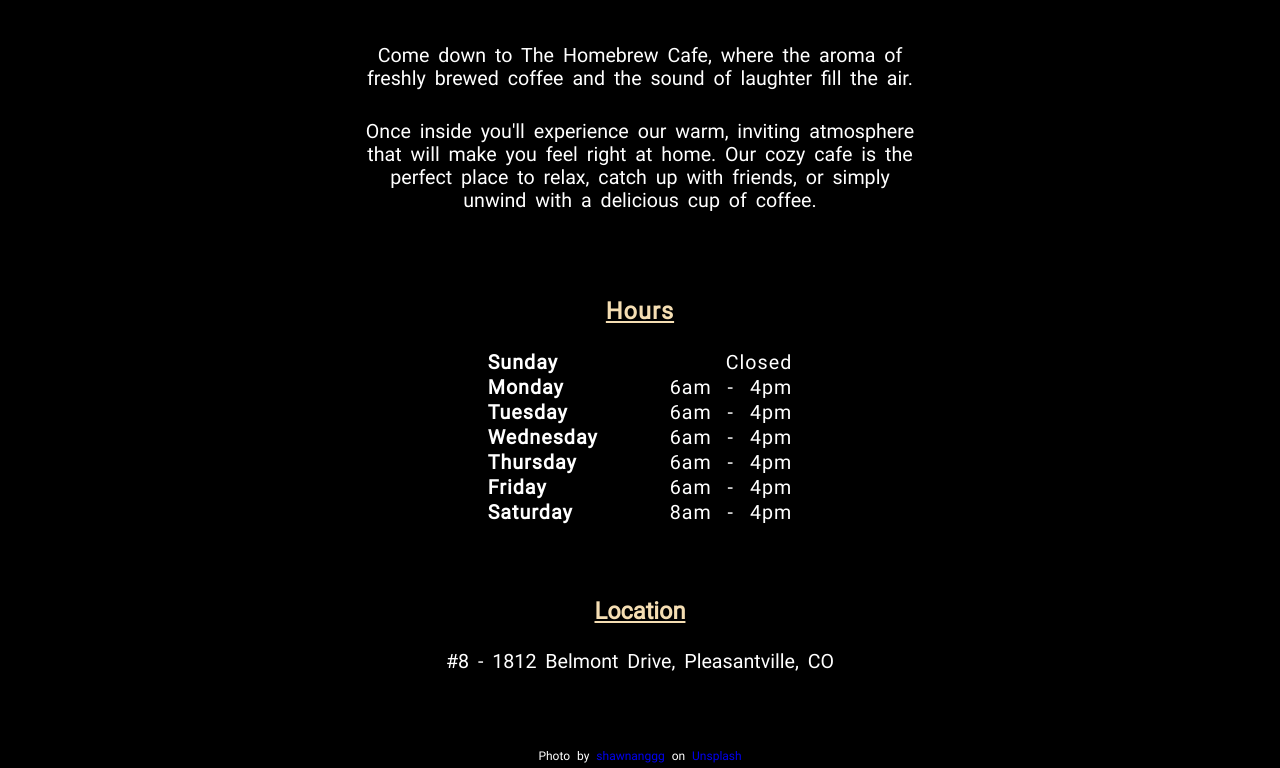
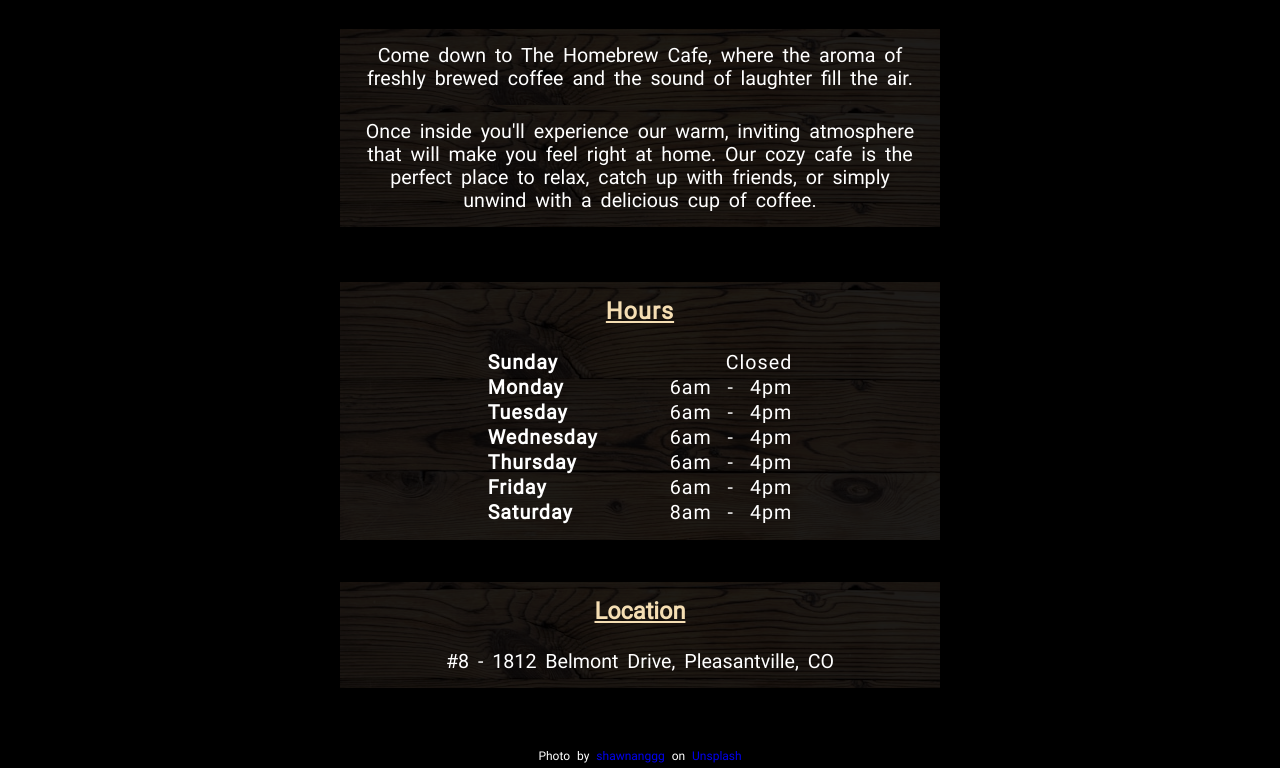
Before and after one commit to Jufarkas/restaurant-page, a website built with webpack: page src/index.html in a window 1280 px wide. Shown: the part 153-921 px from the top of the page. Built offline with nearby package versions, Linux system fonts and the light colour scheme; files whose address does not match are found by name.

Commit message:
add wood.png bckgrnd for content boxes

```diff
--- a/src/style.css
+++ b/src/style.css
@@ -103,7 +103,8 @@ p {
     word-spacing: 4px;
     margin: 0;
     padding: 15px;
-    background-color: #000000f0;
+    /* background-color: #000000f0; */
+    background-image: url(./wood.png);
     color: #ffffff;
     font-size: calc(12px + 0.6vw);
 }
@@ -119,7 +120,8 @@ table {
     align-items: center;
     margin: 0;
     padding: 15px 0;
-    background-color: #000000f0;
+    /* background-color: #000000f0; */
+    background-image: url(./wood.png);
     width: 100vw;
     font-size: calc(12px + 0.6vw);
     min-width: 500px;
@@ -152,7 +154,8 @@ tr {
     grid-area: 3 / 2;
     margin-bottom: 5px;
     padding: 15px 0;
-    background-color: #000000f0;
+    /* background-color: #000000f0; */
+    background-image: url(./wood.png);
     font-size: calc(12px + 0.9vw);
     width: 100vw;
     max-width: 600px;
```
